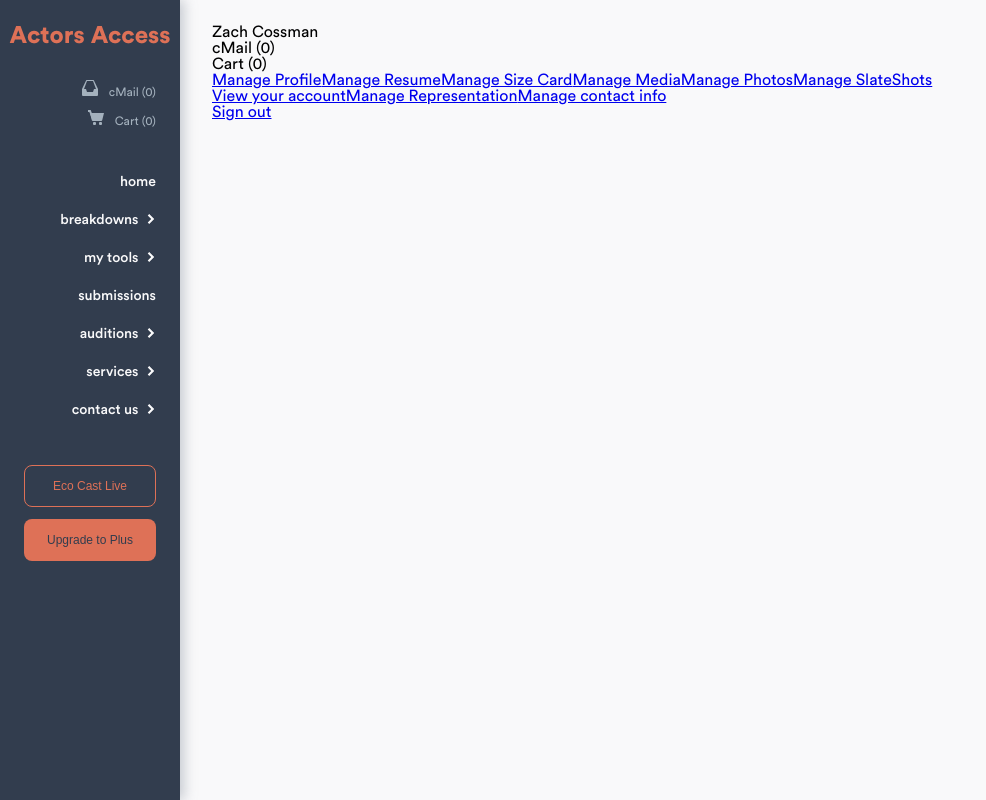
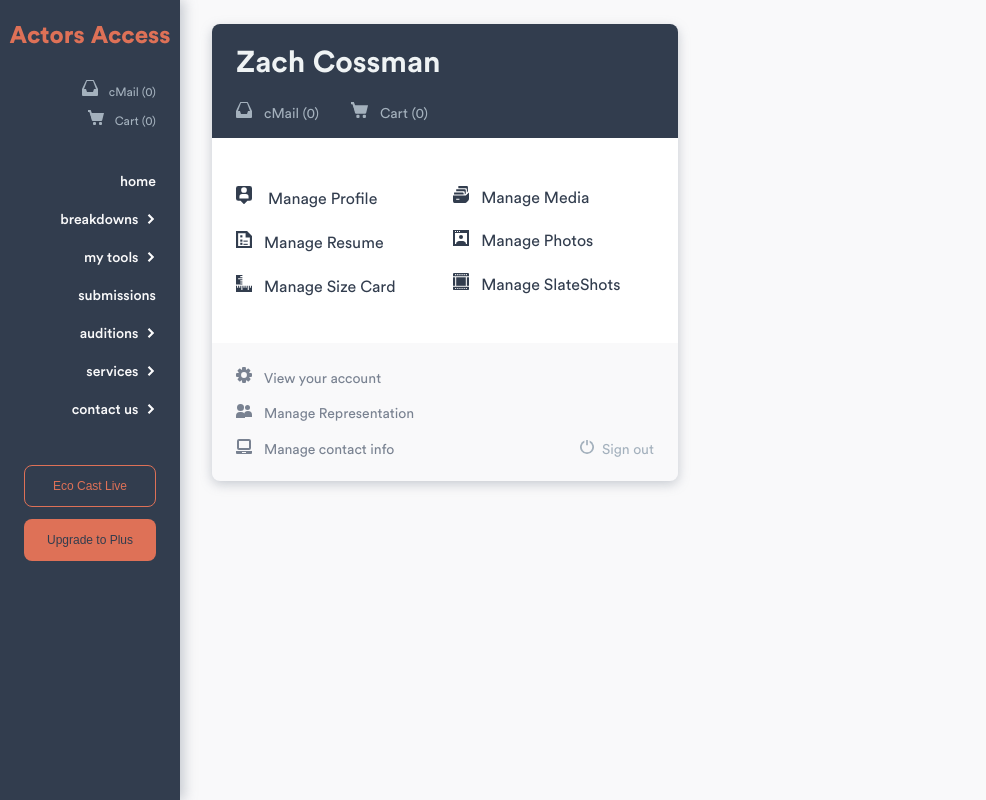
Before and after one commit to Zachcos/ActorsAccessRedesign, a Next.js app: page /home in a window 1280 px wide. Shown: the whole page, without its empty margins (0-986 px from the left). Built offline with nearby package versions, Linux system fonts and the light colour scheme.

Commit message:
Add userCard styling

```diff
--- a/components/userCard.tsx
+++ b/components/userCard.tsx
@@ -1,31 +1,173 @@
+import styled from 'styled-components';
+import { colors, font } from '../styles/variables';
+import {
+  MailEmpty,
+  Cart,
+  Profile,
+  Resume,
+  SizeCard,
+  Media,
+  Photo,
+  SlateShot,
+  Gear,
+  Representation,
+  Contact,
+  SignOut,
+} from '../styles/icons';
+
+const Card = styled.div`
+  border-radius: 8px;
+  box-shadow: 0 4px 12px rgba(121, 130, 145, 0.4);
+  height: 456px;
+  width: 466px;
+  .top {
+    background: ${colors.neut_8};
+    border-radius: 8px 8px 0 0;
+    height: 114px;
+    width: 100%;
+    h2 {
+      ${font(30, 800, `${colors.neut_2}`)};
+      margin-bottom: 24px;
+      padding: 24px 0 0 24px;
+    }
+    .statusLinks {
+      display: flex;
+      margin-left: 24px;
+      a {
+        ${font(14, 400, `${colors.neut_5}`)};
+        text-decoration: none;
+        &:first-child {
+          margin-right: 32px;
+        }
+        svg {
+          fill: ${colors.neut_5};
+          height: 16px;
+          margin-right: 12px;
+        }
+      }
+    }
+  }
+  .main {
+    background: ${colors.white};
+    box-sizing: border-box;
+    display: flex;
+    flex-direction: column;
+    flex-wrap: wrap;
+    height: 205px;
+    padding: 48px 0 0 24px;
+    a {
+      ${font(16, 400, `${colors.neut_8}`)};
+      margin-bottom: 24px;
+      text-decoration: none;
+      svg {
+        fill: ${colors.neut_8};
+        margin-right: 12px;
+        width: 16px;
+      }
+    }
+  }
+  .footer {
+    background: ${colors.neut_1};
+    border-radius: 0 0 8px 8px;
+    box-sizing: border-box;
+    display: flex;
+    height: 138px;
+    justify-content: space-between;
+    padding: 24px;
+    .footerLinks {
+      display: flex;
+      flex-direction: column;
+      a {
+        ${font(14, 400, `${colors.neut_6}`)}
+        margin-bottom: 18px;
+        text-decoration: none;
+        svg {
+          fill: ${colors.neut_6};
+          width: 16px;
+          margin-right: 12px;
+        }
+      }
+    }
+    .signOut {
+      display: flex;
+      flex-direction: column;
+      justify-content: flex-end;
+      a {
+        ${font(14, 400, `${colors.neut_5}`)}
+        text-decoration: none;
+        svg {
+          fill: ${colors.neut_5};
+          margin-right: 8px;
+          width: 14px;
+        }
+      }
+    }
+  }
+`;
+
 const UserCard = () => (
-  <div className='card'>
+  <Card>
     <div className='top'>
       <h2>Zach Cossman</h2>
       <div className='statusLinks'>
-        <div className='link_mail'>cMail (0)</div>
-        <div className='card'>Cart (0)</div>
+        <a href='#' className='link_mail'>
+          <MailEmpty />
+          cMail (0)
+        </a>
+        <a href='#' className='card'>
+          <Cart />
+          Cart (0)
+        </a>
       </div>
     </div>
     <div className='main'>
-      <a href='#'>Manage Profile</a>
-      <a href='#'>Manage Resume</a>
-      <a href='#'>Manage Size Card</a>
-      <a href='#'>Manage Media</a>
-      <a href='#'>Manage Photos</a>
-      <a href='#'>Manage SlateShots</a>
+      <a href='#'>
+        <Profile /> Manage Profile
+      </a>
+      <a href='#'>
+        <Resume />
+        Manage Resume
+      </a>
+      <a href='#'>
+        <SizeCard />
+        Manage Size Card
+      </a>
+      <a href='#'>
+        <Media />
+        Manage Media
+      </a>
+      <a href='#'>
+        <Photo />
+        Manage Photos
+      </a>
+      <a href='#'>
+        <SlateShot />
+        Manage SlateShots
+      </a>
     </div>
     <div className='footer'>
-      <div className='footer_links'>
-        <a href='#'>View your account</a>
-        <a href='#'>Manage Representation</a>
-        <a href='#'>Manage contact info</a>
+      <div className='footerLinks'>
+        <a href='#'>
+          <Gear />
+          View your account
+        </a>
+        <a href='#'>
+          <Representation />
+          Manage Representation
+        </a>
+        <a href='#'>
+          <Contact />
+          Manage contact info
+        </a>
       </div>
       <div className='signOut'>
-        <a href='#'>Sign out</a>
+        <a href='#'>
+          <SignOut />
+          Sign out
+        </a>
       </div>
     </div>
-  </div>
+  </Card>
 );
 
 export default UserCard;
```
